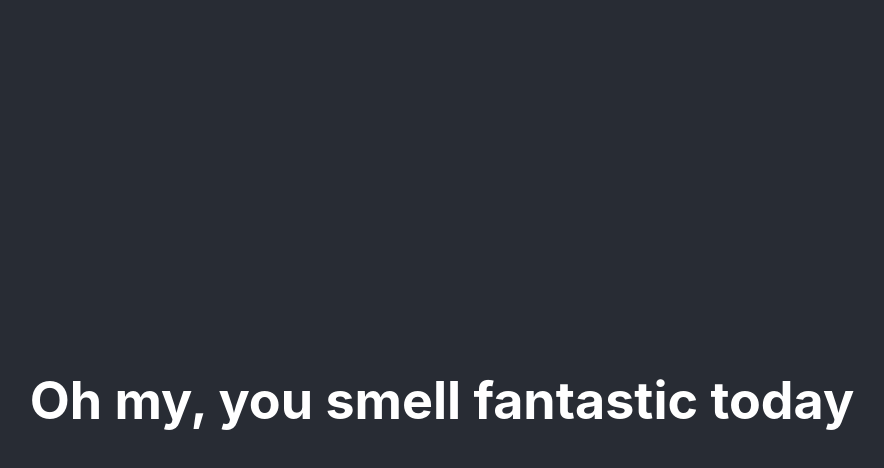
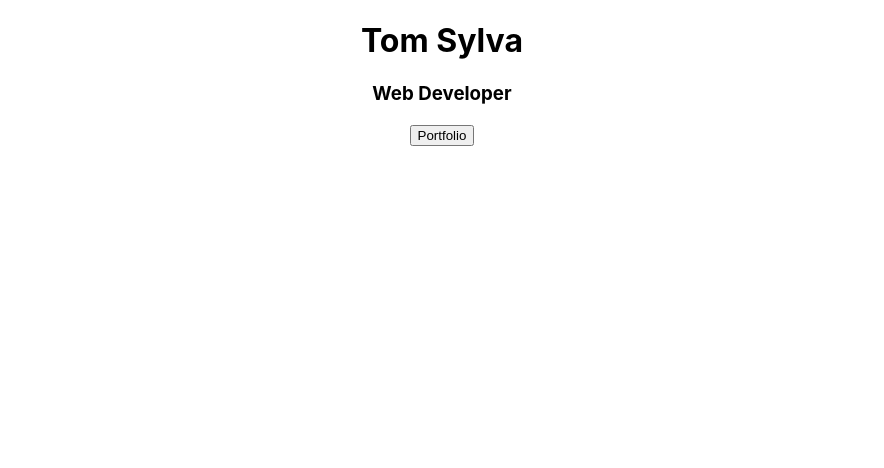
Before and after one commit to Tomsylva/portfolio, a React (Create React App) app: page / in a window 1280 px wide. Shown: the top 468 px of the page, without its empty margins (198-1082 px from the left). Built offline with nearby package versions, Linux system fonts and the light colour scheme.

Commit message:
landing page basic setup and begin button

```diff
--- a/src/App.css
+++ b/src/App.css
@@ -1,38 +1,3 @@
 .App {
   text-align: center;
 }
-
-.App-logo {
-  height: 40vmin;
-  pointer-events: none;
-}
-
-@media (prefers-reduced-motion: no-preference) {
-  .App-logo {
-    animation: App-logo-spin infinite 20s linear;
-  }
-}
-
-.App-header {
-  background-color: #282c34;
-  min-height: 100vh;
-  display: flex;
-  flex-direction: column;
-  align-items: center;
-  justify-content: center;
-  font-size: calc(10px + 2vmin);
-  color: white;
-}
-
-.App-link {
-  color: #61dafb;
-}
-
-@keyframes App-logo-spin {
-  from {
-    transform: rotate(0deg);
-  }
-  to {
-    transform: rotate(360deg);
-  }
-}
--- a/src/App.tsx
+++ b/src/App.tsx
@@ -1,11 +1,21 @@
 import './App.css';
+import React from 'react';
+import Landing from './Landing';
 
-function App() {
+function App() :JSX.Element {
+
+  const [homePage, setHomePage] = React.useState<boolean>(true)
+
+  function begin () {
+    setHomePage(false)
+  }
+
   return (
     <div className="App">
-      <header className="App-header">
-        <h1>Oh my, you smell fantastic today</h1>
-      </header>
+      {homePage ? <>
+      <Landing/>
+      <button onClick={begin}>Portfolio</button>
+      </> : <>You found me</>}
     </div>
   );
 }
--- /dev/null
+++ b/src/Landing.tsx
@@ -0,0 +1,10 @@
+function Landing() : JSX.Element {
+    return (
+        <div>
+            <h1>Tom Sylva</h1>
+            <h3>Web Developer</h3>
+        </div>
+    )
+}
+
+export default Landing
```
